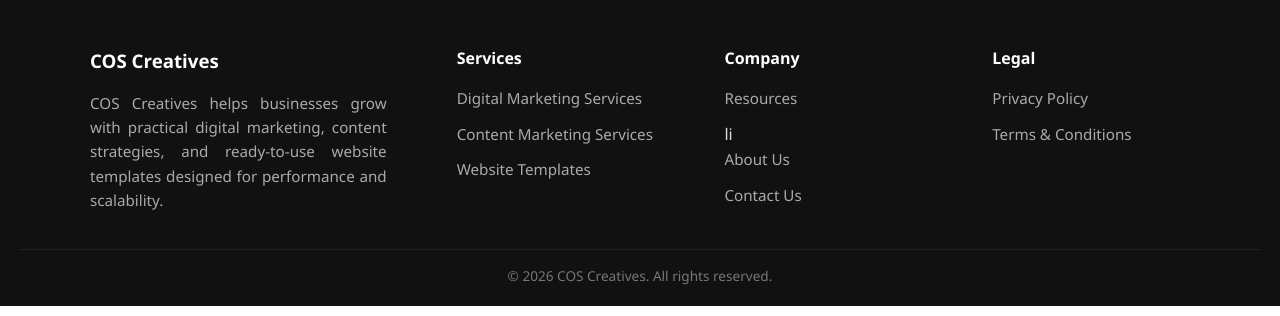
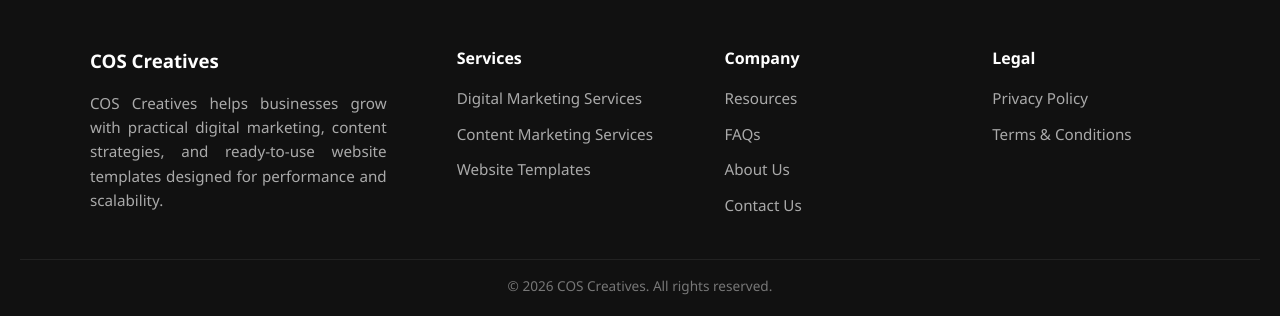
Before and after one commit to coscreativez-main/website, a Jekyll site: the page built from index.html, in a window 1280 px wide and 900 px high, scrolled down 8639 px, cut to the strip 584-900 px from the top of the window. Built offline with Jekyll 4.4.1, drawn with Linux system fonts in a browser that asks for light colours.

Commit message:
Update default.html

```diff
--- a/_layouts/default.html
+++ b/_layouts/default.html
@@ -106,7 +106,8 @@ height="0" width="0" style="display:none;visibility:hidden"></iframe></noscript>
             <div class="footer-col">
                 <h4>Company</h4>
                 <ul>
-                    <li><a href="/resources">Resources</a></li>li
+                    <li><a href="/resources">Resources</a></li>
+                    <li><a href="/faq">FAQs</a></li>
                     <li><a href="/about">About Us</a></li>
                     <li><a href="/contact">Contact Us</a></li>
                 </ul>
```
